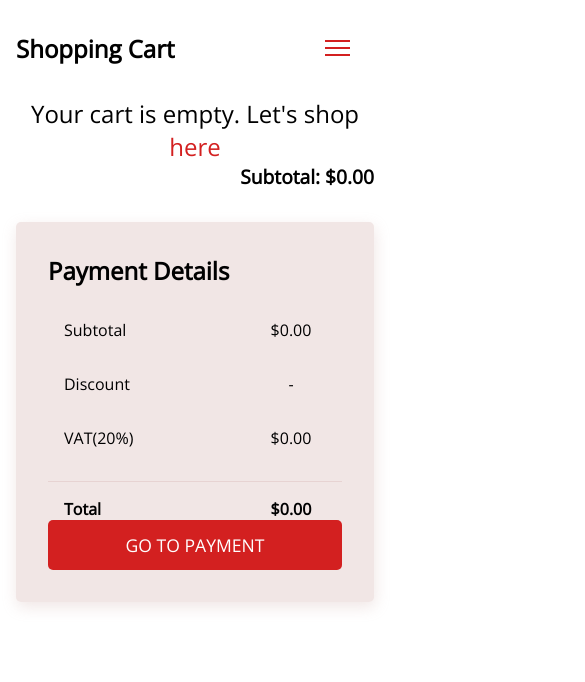
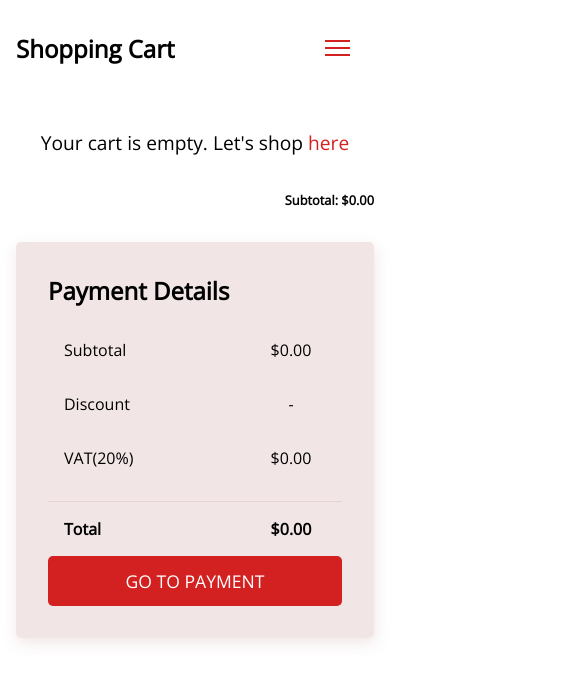
Before and after one commit to sfkse/ReduxEcomStore, a React (Create React App) app: page /cart in a window 390 px wide. Shown: the top 682 px of the page, 585 px wide, since content can reach past the window. Built offline with nearby package versions, Linux system fonts and the light colour scheme.

Commit message:
Update css

```diff
--- a/css/main.css
+++ b/css/main.css
@@ -1,5 +1,6 @@
 @import url("https://fonts.googleapis.com/css2?family=Open+Sans:ital,wght@0,400;1,300&display=swap");
-body {
+body,
+html {
   overflow-x: hidden;
 }
 
@@ -288,15 +289,11 @@ a {
 }
 
 .d-flex {
-  display: -webkit-box;
-  display: -ms-flexbox;
-  display: flex;
+  display: block;
 }
 
 .d-none {
-  display: -webkit-box;
-  display: -ms-flexbox;
-  display: flex;
+  display: none;
 }
 
 .scroll__hidden {
@@ -706,6 +703,7 @@ a {
   font-weight: bold;
   border-top: 1px solid rgba(196, 152, 151, 0.247);
   padding-top: 1rem;
+  padding-bottom: 1rem;
 }
 
 .cart .cart__payment .cart__payment--button {
@@ -830,28 +828,38 @@ a {
   .cart .cart__list {
     padding: 0;
   }
-  .cart .cart__list .cart__item {
+  .cart .cart__list .cart__items {
+    margin-bottom: 2rem;
+    margin-top: 2rem;
+  }
+  .cart .cart__list .cart__items .cart__empty {
+    font-size: 1.2rem;
+  }
+  .cart .cart__list .cart__items .cart__item {
     padding: 0;
   }
-  .cart .cart__list .cart__item .cart__item--image {
+  .cart .cart__list .cart__items .cart__item .cart__item--image {
     max-width: 50px;
   }
-  .cart .cart__list .cart__item .cart__item--name {
+  .cart .cart__list .cart__items .cart__item .cart__item--name {
     font-size: 0.8rem;
   }
-  .cart .cart__list .cart__item .cart__item--qty button {
+  .cart .cart__list .cart__items .cart__item .cart__item--qty button {
     padding: 0 5px;
   }
-  .cart .cart__list .cart__item .cart__item--qty .cart__item--input {
+  .cart .cart__list .cart__items .cart__item .cart__item--qty .cart__item--input {
     margin: 0;
   }
-  .cart .cart__list .cart__item .cart__item--price {
+  .cart .cart__list .cart__items .cart__item .cart__item--price {
     font-size: 0.8rem;
     text-align: end;
   }
-  .cart .cart__list .cart__item .cart__item--icon {
+  .cart .cart__list .cart__items .cart__item .cart__item--icon {
     font-size: 0.8rem;
     text-align: end;
+  }
+  .cart .cart__list .cart__subtotal .cart__subtotal--price {
+    font-size: 0.8rem;
   }
 }
 
--- a/src/components/HamburgerMenu.js
+++ b/src/components/HamburgerMenu.js
@@ -8,6 +8,7 @@ const toggleScroll = document.querySelector('body')
 
 const HamburgerMenu = () => {
     const [showMenu, setShowMenu] = useState(false)
+
     const handleClick = () => {
         setShowMenu(!showMenu)
         toggleScroll.classList.toggle('scroll__hidden')
@@ -34,8 +35,8 @@ const HamburgerMenu = () => {
         } :
             {
                 to: { opacity: 0, left: 1000 },
-                // from: { opacity: 1, left: 0 },
-                delay: 300
+                from: { opacity: 1, left: 0 },
+                delay: 500
             })
     return (
 
@@ -48,14 +49,14 @@ const HamburgerMenu = () => {
 
             {
 
-                <animated.div style={props} className={`hamburger ${showMenu ? 'd-flex' : 'd-none'}`}>
+                <animated.div style={props} className={`hamburger  ${showMenu ? 'd-flex' : 'd-none'}`}>
                     <h1 className="hamburger__logo">Just Shop.</h1>
                     <ul className="hamburger__menu">
                         <li className="hamburger__item" >
-                            <Link to="/" className="hamburger__link" >Home</Link>
+                            <Link to="/" className="hamburger__link" onClick={handleClick}>Home</Link>
                         </li>
                         <li className="hamburger__item" >
-                            <a href="/contact" className="hamburger__link" >Contact</a>
+                            <a href="/contact" className="hamburger__link" onClick={handleClick}>Contact</a>
                         </li>
                     </ul>
                     <div className="hamburger__search">
@@ -63,11 +64,11 @@ const HamburgerMenu = () => {
                     </div>
                     <div className="hamburger__account">
                         <IconContext.Provider value={{ className: "hamburger__icon" }}>
-                            <FaUserAlt />
+                            <FaUserAlt onClick={handleClick} />
                         </IconContext.Provider>
                         <Link to="/cart" className="hamburger__cart">
                             <IconContext.Provider value={{ className: "hamburger__icon" }}>
-                                <FaShoppingCart />
+                                <FaShoppingCart onClick={handleClick} />
                             </IconContext.Provider>
                             {/* <span className="navbar__icon navbar__cart--qty">{cartItems.cartItems.length}</span> */}
                         </Link>
--- a/src/sass/_abstracts.scss
+++ b/src/sass/_abstracts.scss
@@ -9,7 +9,8 @@ $transition: 0.3s;
 $cart-border: rgba(196, 152, 151, 0.247);
 
 //Reset
-body {
+body,
+html {
   overflow-x: hidden;
 }
 * {
--- a/src/sass/_cart.scss
+++ b/src/sass/_cart.scss
@@ -131,6 +131,7 @@
       font-weight: bold;
       border-top: 1px solid $cart-border;
       padding-top: 1rem;
+      padding-bottom: 1rem;
     }
 
     .cart__payment--button {
--- a/src/sass/_header.scss
+++ b/src/sass/_header.scss
@@ -177,10 +177,10 @@
 
 // Hamburger menu
 .d-flex {
-  display: flex;
+  display: block;
 }
 .d-none {
-  display: flex;
+  display: none;
 }
 
 .scroll__hidden {
--- a/src/sass/main.scss
+++ b/src/sass/main.scss
@@ -132,6 +132,12 @@ $large-screen: 1024px;
     .cart__list {
       padding: 0;
 
+      .cart__items {
+        margin-bottom: 2rem;
+        margin-top: 2rem;
+        .cart__empty {
+          font-size: 1.2rem;
+        }
         .cart__item {
           padding: 0;
           .cart__item--image {
@@ -155,6 +161,12 @@ $large-screen: 1024px;
           .cart__item--icon {
             font-size: 0.8rem;
             text-align: end;
+          }
+        }
+      }
+      .cart__subtotal {
+        .cart__subtotal--price {
+          font-size: 0.8rem;
         }
       }
     }
```
Also changed, not shown: 1 other file (tests, documents, lock files or other folders). Lines whose indentation alone changed are shown as unchanged.
